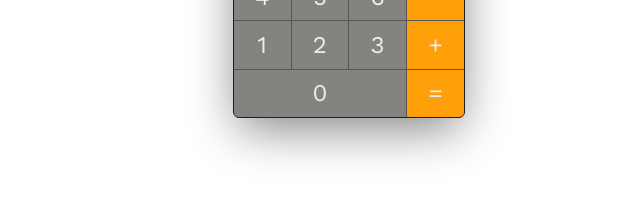
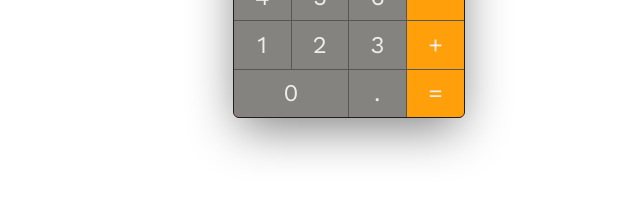
Before and after one commit to Tilko/MiniCalculator, a website built with webpack: page public/index.html in a window 1280 px wide. Shown: the part 422-620 px from the top of the page, 291-931 px from the left. Built offline with nearby package versions, Linux system fonts and the light colour scheme.

Commit message:
introducethe decimal point in GUI

```diff
--- a/public/index.html
+++ b/public/index.html
@@ -38,7 +38,12 @@
           <button class="digit">1</button>
           <button class="digit">2</button>
           <button class="digit">3</button>
-          <button class="digit zero">0</button>
+
+          <div class="zeroAndDot">
+            <button class="digit zero">0</button>
+            <button class="digit" id="dot">.</button>
+          </div>
+
         </div>
 
         <div class="operator-pad">
--- a/public/style.css
+++ b/public/style.css
@@ -78,6 +78,14 @@ button {
   grid-template-rows: repeat(5, 1fr);
   gap: inherit;
 }
+.zeroAndDot {
+  grid-column-start: 1;
+  grid-column-end: 4;
+
+  display: grid;
+  grid-template-columns: 2fr 1fr;
+  gap: inherit;
+}
 
 .operation {
   display: flex;
@@ -87,11 +95,6 @@ button {
 }
 .operation:active {
   background-color: #cb7d06;
-}
-
-.zero {
-  grid-column-start: 1;
-  grid-column-end: 4;
 }
 
 .digit {
```
